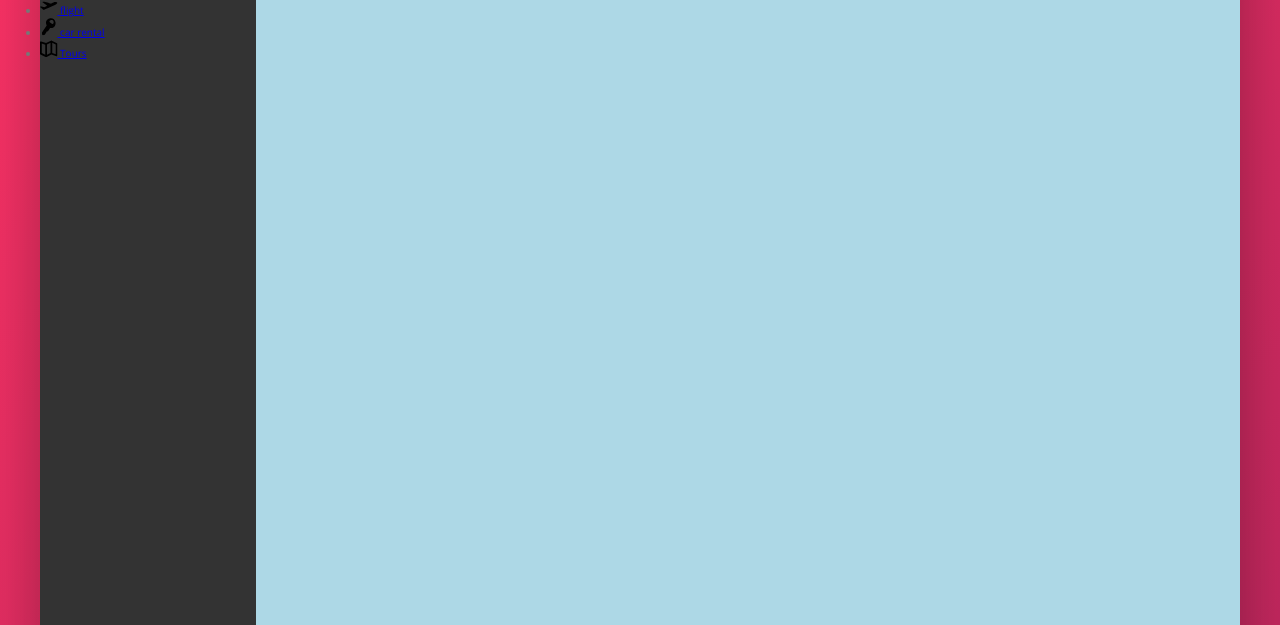
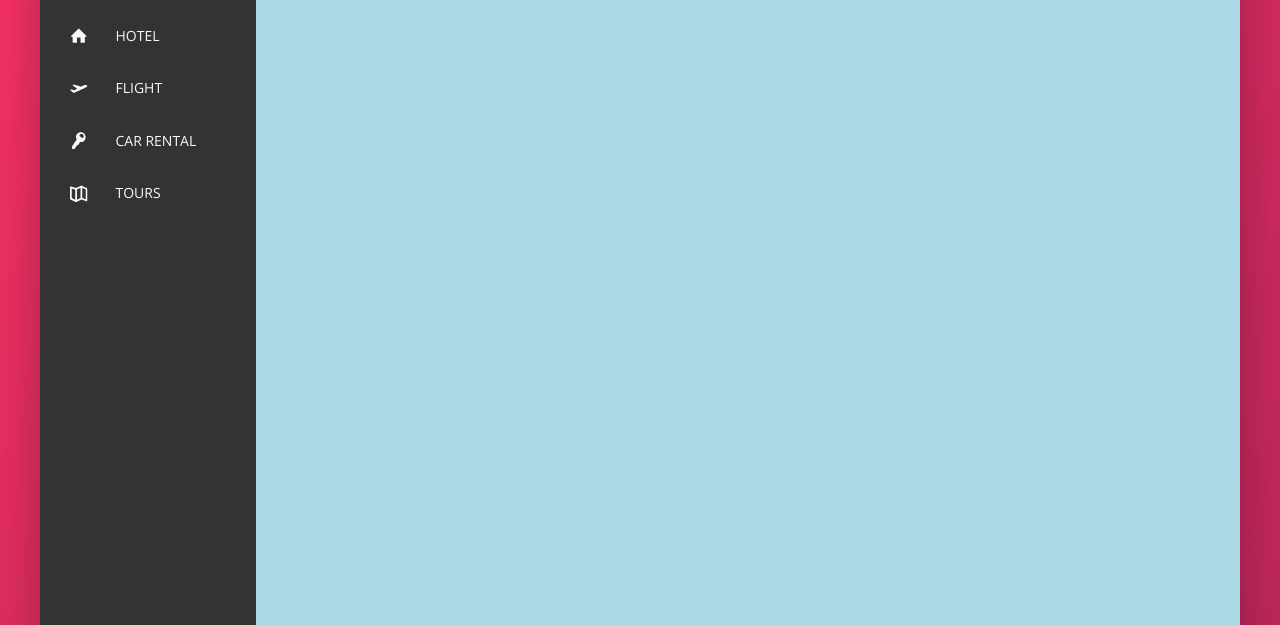
Before and after one commit to jeffdruid/trilloApp, a website: page index.html in a window 1280 px wide. Shown: the part 175-800 px from the top of the page. Drawn offline with nearby package versions, Linux system fonts and the light colour scheme.

Commit message:
format icons on sidebar

```diff
--- a/sass/_components.scss
+++ b/sass/_components.scss
@@ -104,13 +104,26 @@
 // side navigation
 
 .side-nav {
+	font-size: 1.4rem;
+	list-style: none;
+	margin-top: 3.5rem;
 	&__item {
 	}
-	&__link {
+	&__link:link,
+	&__link:visited {
+		color: var(--color-grey-light-1);
+		text-decoration: none;
+		text-transform: uppercase;
+		display: block;
+		padding: 1.5rem 3rem;
+		display: flex;
+		align-items: center;
 	}
 	&__icon {
 		width: 1.75rem;
 		height: 1.75rem;
+		margin-right: 2em;
+		fill: currentColor;
 	}
 }
 
```
Also changed, not shown: css/style.css.
